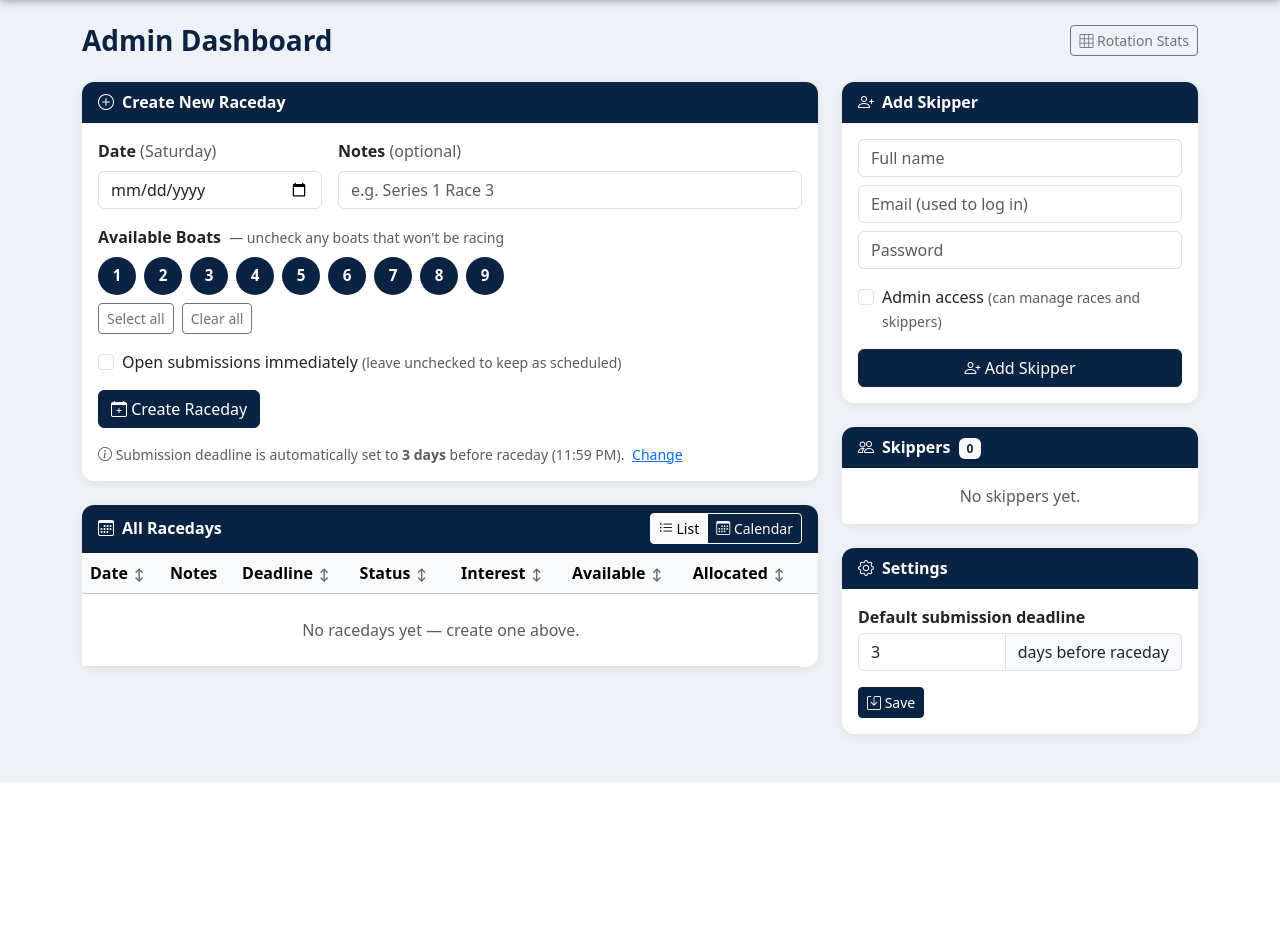
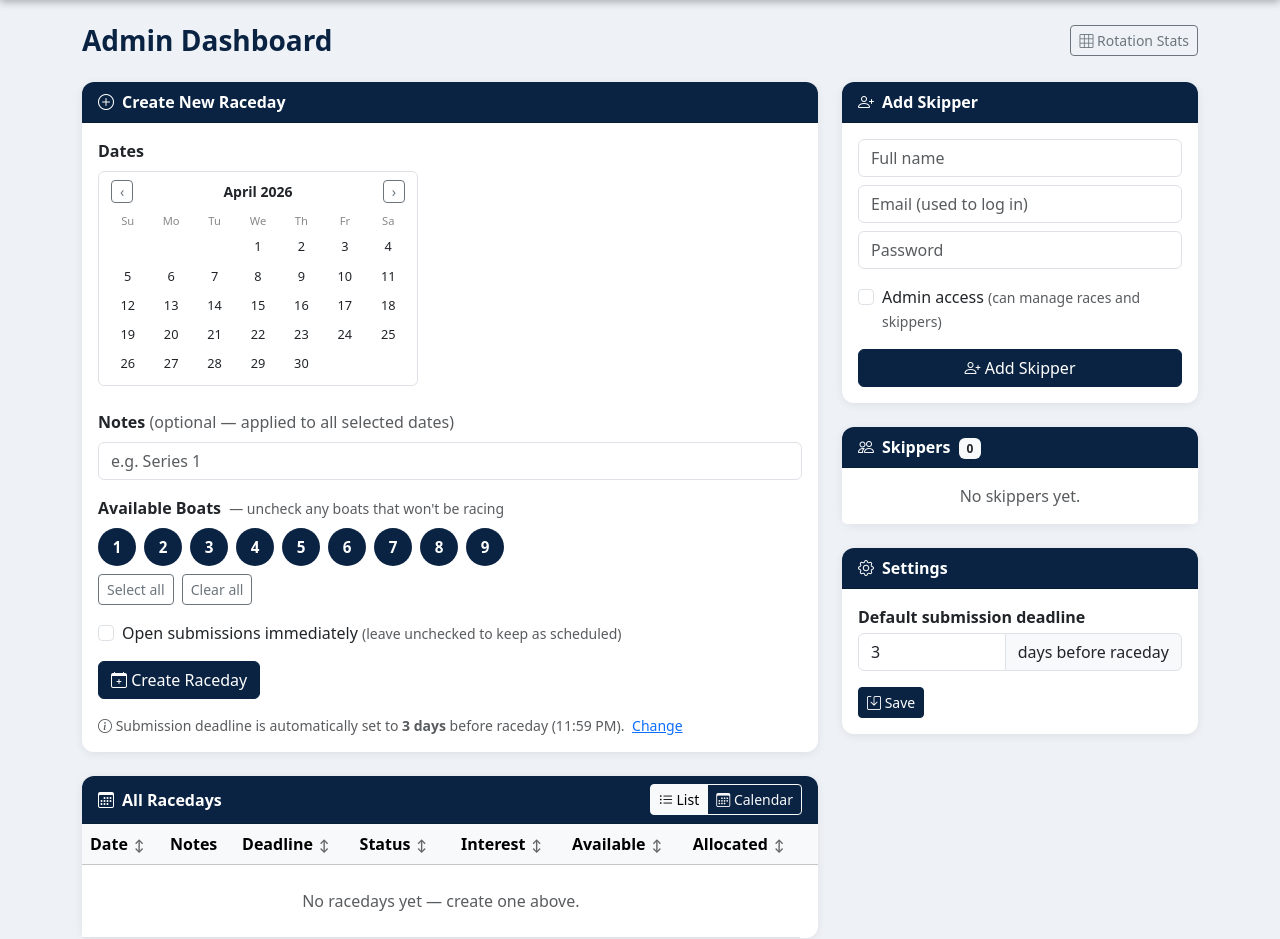
Before and after one commit to mikesmeets/sonar-allocator, a Flask app: page /admin in a window 1280 px wide. Shown: the part 56-995 px from the top of the page. Before the commit the page ends 838 px from the top, so only its background shows below. Run offline with Flask 3, Linux system fonts and the light colour scheme; the visitor is signed in with stand-in values (Sample User, id 1); data comes from the database, SQL or seed files in the repository; data that the repository does not hold is empty; some libraries are stand-ins or nearby versions.

Commit message:
Add multi-date calendar picker for creating racedays
- Replace single date input with an inline calendar picker
- Click any number of dates to select them (shown as chips)
- Submit button label updates to show count (e.g. "Create 3 Racedays")
- Backend creates one race per selected date in a single submit

Co-Authored-By: Claude Sonnet 4.6 <noreply@anthropic.com>

```diff
--- a/app.py
+++ b/app.py
@@ -697,25 +697,32 @@ def admin():
 @app.route('/admin/race/create', methods=['POST'])
 @admin_required
 def create_race():
-    race_date_str   = request.form['race_date']
+    race_date_strs  = request.form.getlist('race_dates')
     notes           = request.form.get('notes', '').strip()
-    selected_boats  = request.form.getlist('boats')  # list of checked boat numbers
+    selected_boats  = request.form.getlist('boats')
+    if not race_date_strs:
+        flash('Please select at least one date.', 'danger')
+        return redirect(url_for('admin'))
     if not selected_boats:
         flash('Please select at least one boat.', 'danger')
         return redirect(url_for('admin'))
     available_boats = ','.join(sorted(selected_boats, key=int))
-    race_date       = datetime.strptime(race_date_str, '%Y-%m-%d')
     deadline_days   = int(get_setting('deadline_days', 3))
-    deadline_dt     = (race_date - timedelta(days=deadline_days)).replace(hour=23, minute=59, second=59)
+    status          = 'open' if request.form.get('open_now') else 'scheduled'
     db = get_db()
-    status = 'open' if request.form.get('open_now') else 'scheduled'
-    db.execute(
-        'INSERT INTO races (race_date, deadline, notes, available_boats, status) VALUES (?,?,?,?,?)',
-        (race_date_str, deadline_dt.isoformat(), notes, available_boats, status)
-    )
+    created = 0
+    for race_date_str in sorted(set(race_date_strs)):
+        race_date   = datetime.strptime(race_date_str, '%Y-%m-%d')
+        deadline_dt = (race_date - timedelta(days=deadline_days)).replace(hour=23, minute=59, second=59)
+        db.execute(
+            'INSERT INTO races (race_date, deadline, notes, available_boats, status) VALUES (?,?,?,?,?)',
+            (race_date_str, deadline_dt.isoformat(), notes, available_boats, status)
+        )
+        created += 1
     db.commit()
     db.close()
-    flash(f'Raceday created ({status}).', 'success')
+    label = f'{created} raceday{"s" if created != 1 else ""}'
+    flash(f'{label} created ({status}).', 'success')
     return redirect(url_for('admin'))
 
 
--- a/templates/admin.html
+++ b/templates/admin.html
@@ -19,16 +19,30 @@
         <i class="bi bi-plus-circle me-2"></i>Create New Raceday
       </div>
       <div class="card-body">
-        <form method="post" action="{{ url_for('create_race') }}">
-          <div class="row g-3 align-items-end mb-3">
-            <div class="col-md-4">
-              <label class="form-label fw-semibold">Date <span class="text-muted fw-normal">(Saturday)</span></label>
-              <input type="date" name="race_date" class="form-control" required>
+        <form method="post" action="{{ url_for('create_race') }}" id="createRaceForm">
+
+          {# Date picker #}
+          <div class="mb-3">
+            <label class="form-label fw-semibold">Dates</label>
+            <div class="border rounded p-2 bg-white" style="max-width:320px;">
+              {# Month navigation #}
+              <div class="d-flex justify-content-between align-items-center mb-2 px-1">
+                <button type="button" class="btn btn-sm btn-outline-secondary py-0 px-2" onclick="crPrevMonth()">&#8249;</button>
+                <span id="crMonthLabel" class="fw-semibold small"></span>
+                <button type="button" class="btn btn-sm btn-outline-secondary py-0 px-2" onclick="crNextMonth()">&#8250;</button>
+              </div>
+              <div id="crCalGrid"></div>
             </div>
-            <div class="col-md-8">
-              <label class="form-label fw-semibold">Notes <span class="text-muted fw-normal">(optional)</span></label>
-              <input type="text" name="notes" class="form-control" placeholder="e.g. Series 1 Race 3">
-            </div>
+            {# Selected date chips #}
+            <div id="crSelected" class="d-flex flex-wrap gap-1 mt-2"></div>
+            {# Hidden inputs populated by JS #}
+            <div id="crHiddenInputs"></div>
+            <div id="crDateError" class="text-danger small mt-1 d-none">Select at least one date.</div>
+          </div>
+
+          <div class="mb-3">
+            <label class="form-label fw-semibold">Notes <span class="text-muted fw-normal">(optional — applied to all selected dates)</span></label>
+            <input type="text" name="notes" class="form-control" placeholder="e.g. Series 1">
           </div>
 
           <div class="mb-3">
@@ -62,8 +76,9 @@
             </label>
           </div>
 
-          <button type="submit" class="btn btn-navy">
-            <i class="bi bi-calendar-plus"></i> Create Raceday
+          <button type="submit" class="btn btn-navy" onclick="return crValidate()">
+            <i class="bi bi-calendar-plus"></i>
+            <span id="crSubmitLabel">Create Raceday</span>
           </button>
         </form>
         <small class="text-muted mt-3 d-block">
@@ -342,6 +357,90 @@ function setAllBoats(checked) {
   document.querySelectorAll('.boat-check').forEach(cb => cb.checked = checked);
 }
 
+// ── Create-race date picker ─────────────────────────────────────────────────
+(function () {
+  const DAYS = ['Su','Mo','Tu','We','Th','Fr','Sa'];
+  const MONTHS = ['January','February','March','April','May','June',
+                  'July','August','September','October','November','December'];
+  let crYear, crMonth;
+  let crDates = new Set(); // selected YYYY-MM-DD strings
+
+  function crToday() {
+    const d = new Date(); return { y: d.getFullYear(), m: d.getMonth() };
+  }
+
+  function crPad(n) { return String(n).padStart(2,'0'); }
+
+  function crFmt(iso) {
+    const [y,m,d] = iso.split('-');
+    return `${MONTHS[parseInt(m)-1].slice(0,3)} ${parseInt(d)}`;
+  }
+
+  window.crPrevMonth = function() { crMonth--; if (crMonth < 0) { crMonth = 11; crYear--; } crRender(); };
+  window.crNextMonth = function() { crMonth++; if (crMonth > 11) { crMonth = 0; crYear++; } crRender(); };
+
+  function crRender() {
+    document.getElementById('crMonthLabel').textContent = `${MONTHS[crMonth]} ${crYear}`;
+
+    const grid = document.getElementById('crCalGrid');
+    // Header row
+    let html = '<div style="display:grid;grid-template-columns:repeat(7,1fr);gap:2px;text-align:center;">';
+    DAYS.forEach(d => { html += `<div style="font-size:0.7rem;color:#888;padding:2px 0;">${d}</div>`; });
+
+    // Blank cells before first of month
+    const first = new Date(crYear, crMonth, 1).getDay();
+    for (let i = 0; i < first; i++) html += '<div></div>';
+
+    // Days
+    const daysInMonth = new Date(crYear, crMonth + 1, 0).getDate();
+    for (let d = 1; d <= daysInMonth; d++) {
+      const iso = `${crYear}-${crPad(crMonth+1)}-${crPad(d)}`;
+      const sel = crDates.has(iso);
+      const style = sel
+        ? 'background:var(--navy);color:#fff;border-radius:50%;cursor:pointer;font-size:0.8rem;padding:4px 0;'
+        : 'border-radius:50%;cursor:pointer;font-size:0.8rem;padding:4px 0;';
+      html += `<div style="${style}" onclick="crToggle('${iso}')">${d}</div>`;
+    }
+    html += '</div>';
+    grid.innerHTML = html;
+
+    // Chips
+    const chips = document.getElementById('crSelected');
+    const hidden = document.getElementById('crHiddenInputs');
+    chips.innerHTML = '';
+    hidden.innerHTML = '';
+    const sorted = Array.from(crDates).sort();
+    sorted.forEach(iso => {
+      chips.innerHTML += `<span class="badge bg-secondary" style="cursor:pointer;" onclick="crToggle('${iso}')">${crFmt(iso)} ×</span>`;
+      hidden.innerHTML += `<input type="hidden" name="race_dates" value="${iso}">`;
+    });
+
+    // Submit button label
+    const n = crDates.size;
+    document.getElementById('crSubmitLabel').textContent =
+      n <= 1 ? 'Create Raceday' : `Create ${n} Racedays`;
+  }
+
+  window.crToggle = function(iso) {
+    if (crDates.has(iso)) crDates.delete(iso); else crDates.add(iso);
+    crRender();
+  };
+
+  window.crValidate = function() {
+    if (crDates.size === 0) {
+      document.getElementById('crDateError').classList.remove('d-none');
+      return false;
+    }
+    document.getElementById('crDateError').classList.add('d-none');
+    return true;
+  };
+
+  // Init to current month
+  const t = crToday();
+  crYear = t.y; crMonth = t.m;
+  crRender();
+})();
+
 // ── Table sorting ──────────────────────────────────────────────────────────
 (function () {
   const table   = document.getElementById('racesTable');
```
